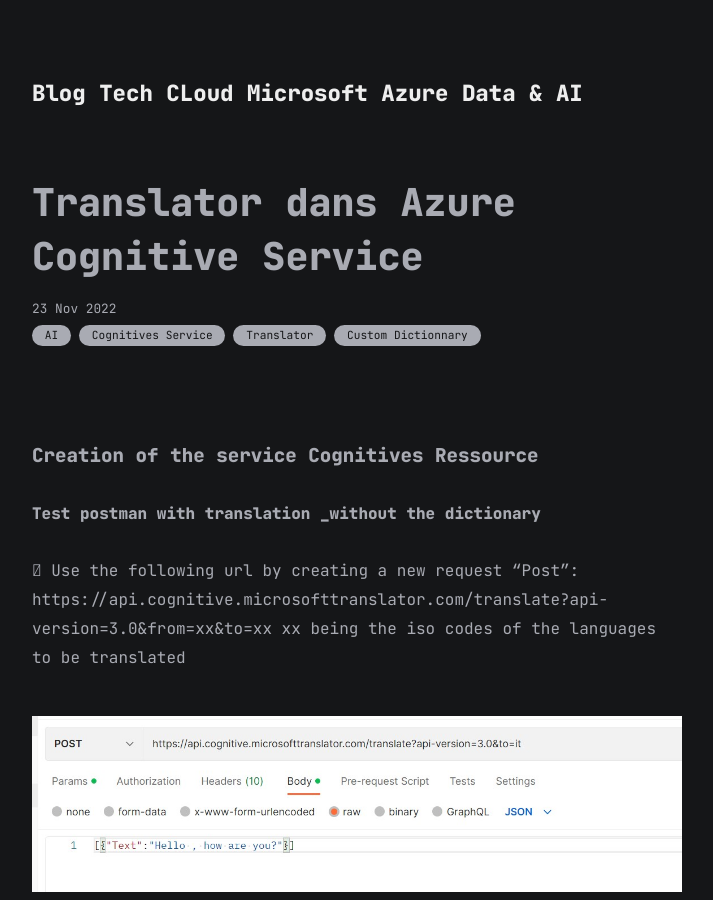
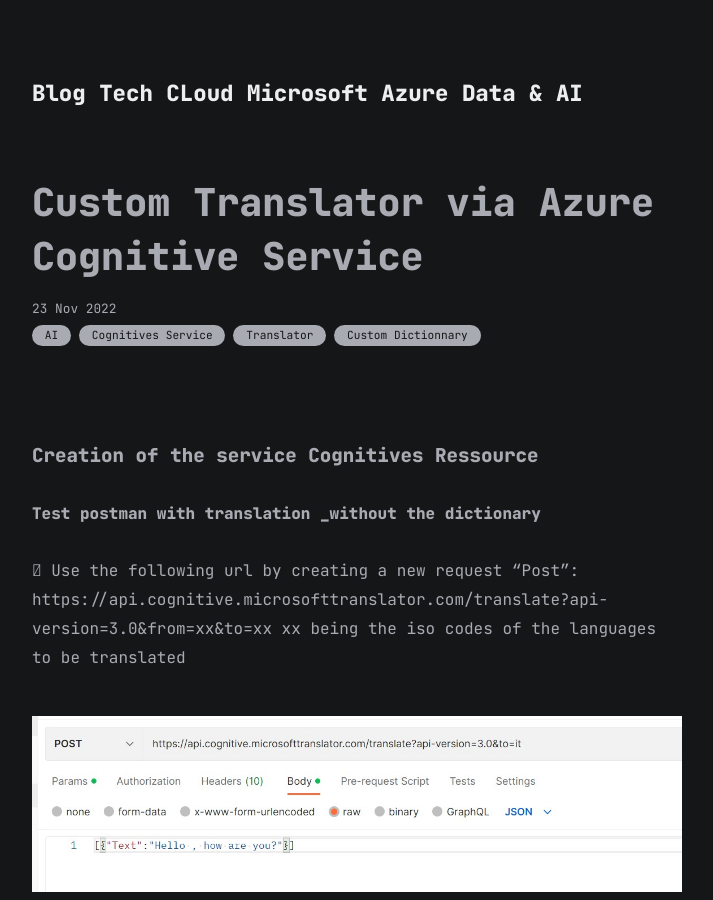
Before and after one commit to marc-hadjeje/marc-hadjeje.github.io, a Jekyll site: the page built from all_collections/_posts/2022-11-24-Azure Cognitive Services copy.md, in a window 1280 px wide and 900 px high. Shown: the whole window, without its empty margins (283-996 px from the left). Built offline with Jekyll 4.4.1, drawn with Linux system fonts in a browser that asks for light colours.

Commit message:
Update 2022-11-24-Azure Cognitive Services copy.md

```diff
--- a/all_collections/_posts/2022-11-24-Azure Cognitive Services copy.md
+++ b/all_collections/_posts/2022-11-24-Azure Cognitive Services copy.md
@@ -1,6 +1,6 @@
 ---
 layout: post
-title: Translator dans Azure Cognitive Service
+title: Custom Translator via Azure Cognitive Service
 date: 2022-11-23
 categories: [AI,Cognitives Service, Translator,Custom Dictionnary]
 ---
```
